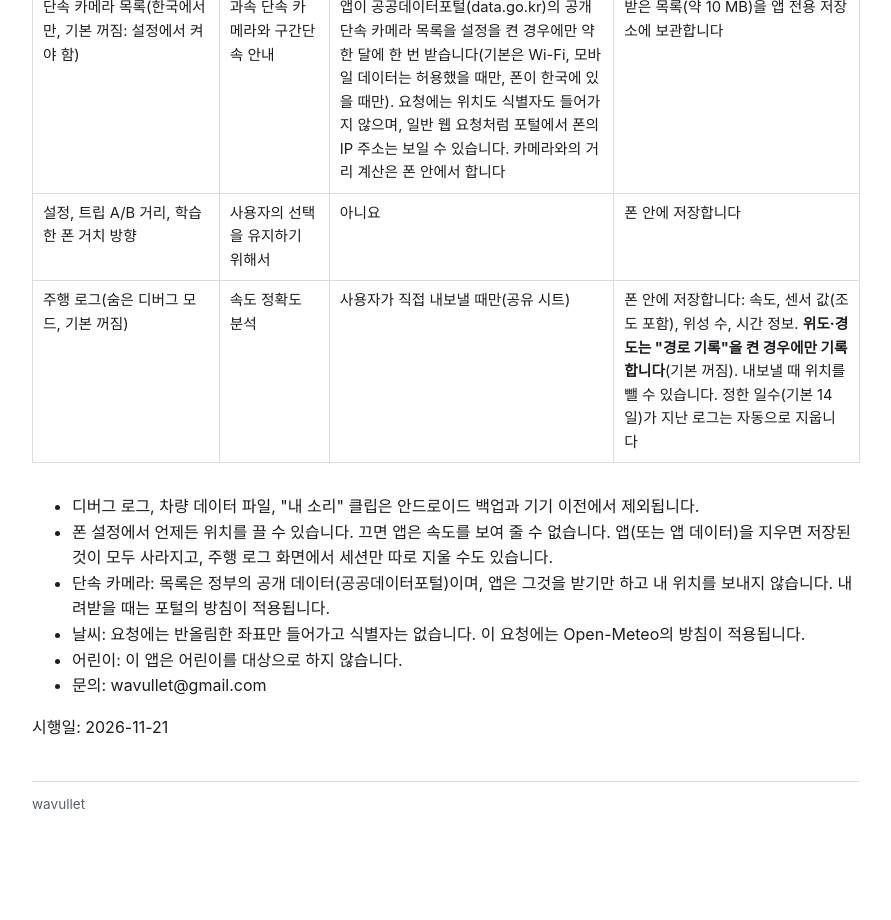
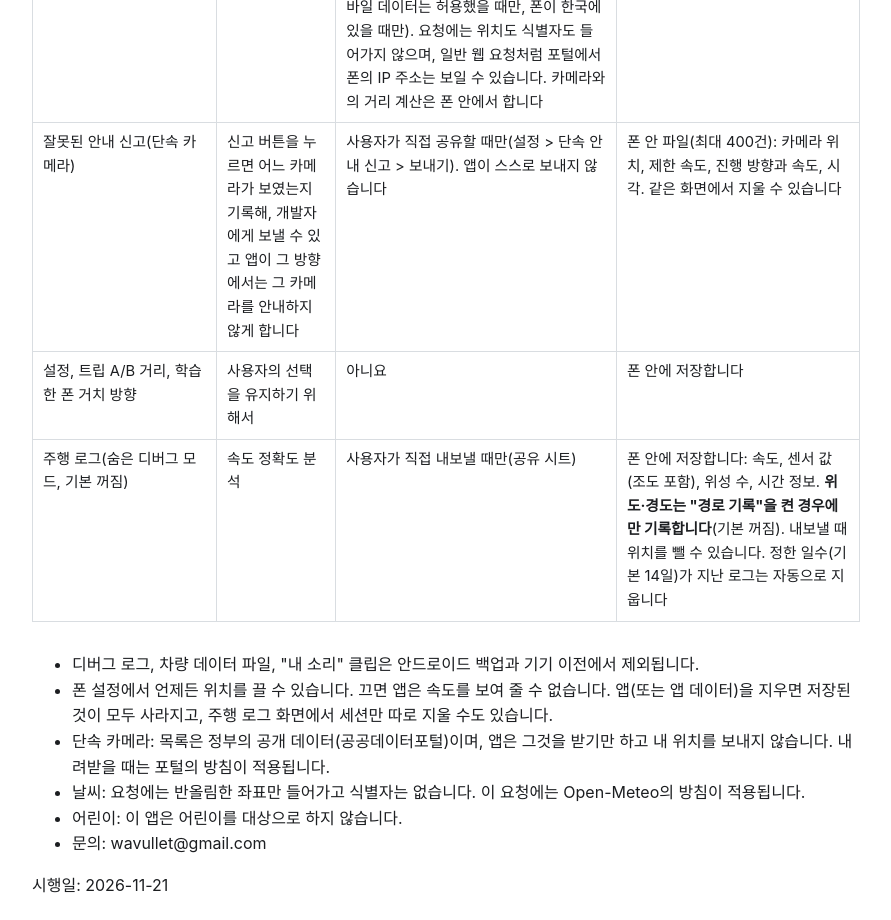
Before and after one commit to wavullet/wavullet.github.io, a plain HTML site: page excluster/privacy-ko/index.html in a window 1280 px wide. Shown: the part 1160-2080 px from the top of the page, without its empty margins (194-1085 px from the left). Before the commit the page ends 2040 px from the top, so only its background shows below. Drawn offline with Linux system fonts and the light colour scheme.

Commit message:
ExCluster privacy policy: wrong-alert reports (shared only by the user)

```diff
--- a/excluster/privacy-ko/index.html
+++ b/excluster/privacy-ko/index.html
@@ -83,6 +83,12 @@ footer{margin-top:3em;color:var(--sub);font-size:.85rem;border-top:1px solid var
 <td>받은 목록(약 10 MB)을 앱 전용 저장소에 보관합니다</td>
 </tr>
 <tr>
+<td>잘못된 안내 신고(단속 카메라)</td>
+<td>신고 버튼을 누르면 어느 카메라가 보였는지 기록해, 개발자에게 보낼 수 있고 앱이 그 방향에서는 그 카메라를 안내하지 않게 합니다</td>
+<td>사용자가 직접 공유할 때만(설정 &gt; 단속 안내 신고 &gt; 보내기). 앱이 스스로 보내지 않습니다</td>
+<td>폰 안 파일(최대 400건): 카메라 위치, 제한 속도, 진행 방향과 속도, 시각. 같은 화면에서 지울 수 있습니다</td>
+</tr>
+<tr>
 <td>설정, 트립 A/B 거리, 학습한 폰 거치 방향</td>
 <td>사용자의 선택을 유지하기 위해서</td>
 <td>아니요</td>
```
Also changed, not shown: excluster/privacy/index.html (+6 -0 lines).
